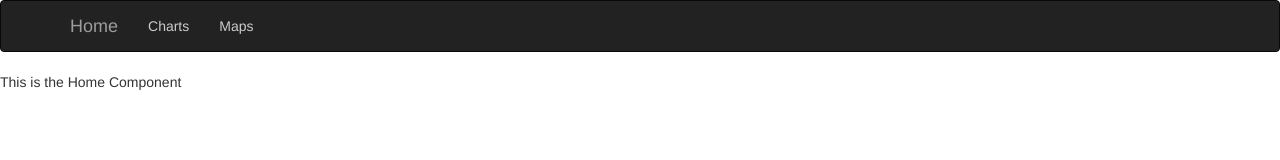
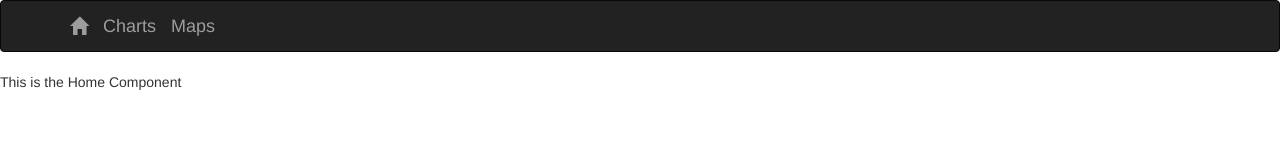
Before and after one commit to EKlevrai/courantderacines, a React (Create React App) app: page / in a window 1280 px wide. Shown: the top 160 px of the page. Built offline with nearby package versions, Linux system fonts and the light colour scheme.

Commit message:
[menu] navbar.Brand instead of NavItem + css for hovering/active links

```diff
--- a/src/menu/Menu.css
+++ b/src/menu/Menu.css
@@ -1,7 +1,16 @@
-.menu-link {
+.menu-link, .menu-home-link {
 	color: #CCC;
 }
+
+
+.menu a:hover,  .menu a:active {
+text-decoration: none !important;
+}
+
+.menu-home-link:hover, .menu-home-link:active {
+	color: #edd55e !important;
+}
+
 .menu-link:hover, .menu-link:active {
-	text-decoration: none !important;
-	color: #DDD;
+	color: #DDD !important;
 }
--- a/src/menu/Menu.js
+++ b/src/menu/Menu.js
@@ -1,42 +1,38 @@
+
 import React, { Component } from 'react';
 import { Link } from 'react-router-dom';
 
-import { Nav, Navbar, NavItem } from 'react-bootstrap';
+import { Nav, Navbar, Glyphicon} from 'react-bootstrap';
 import './Menu.css';
 
 class Menu extends Component {
-	componentDidMount(){
-	}
-
   render() {
 		return (
-			<Navbar inverse collapseOnSelect>
+			<Navbar inverse collapseOnSelect className={'menu'}>
 			 <Navbar.Header>
 				 <Navbar.Brand>
-					 <Link to={`/`}>
-						 <span>
-							 Home
-						 </span>
+					 <Link to={`/`}  className={'menu-home-link'}>
+						 <Glyphicon glyph="home"/>
 					 </Link>
 				 </Navbar.Brand>
 				 <Navbar.Toggle />
 			 </Navbar.Header>
 			 <Navbar.Collapse>
 				 <Nav>
-					 <NavItem eventKey={1}>
+					 <Navbar.Brand eventKey={1}>
 						 <Link to={`/charts`}  className={'menu-link'}>
 							 <span>
 								 Charts
 							 </span>
 						 </Link>
-					 </NavItem>
-					 <NavItem eventKey={2}>
+					 </Navbar.Brand>
+					 <Navbar.Brand eventKey={2}>
 						 <Link to={`/maps`} className={'menu-link'}>
 							 <span>
 								 Maps
 							 </span>
 						 </Link>
-					 </NavItem>
+					 </Navbar.Brand>
 				 </Nav>
 			 </Navbar.Collapse>
 		 </Navbar>
```
